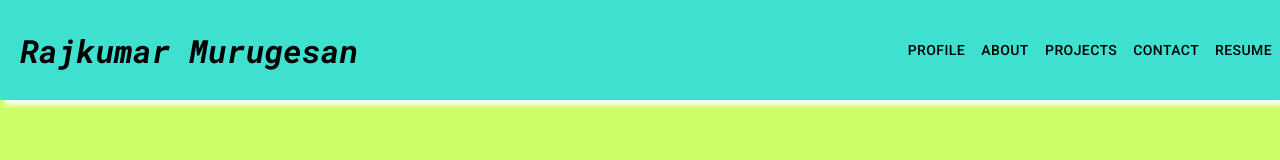
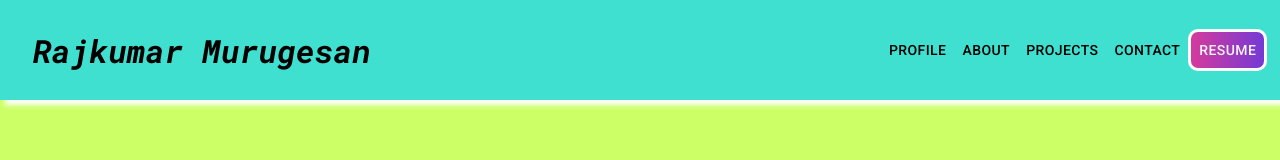
Before and after one commit to rajm688/resume-2, a React (Create React App) app: page / in a window 1280 px wide. Shown: the top 160 px of the page. Built offline with nearby package versions, Linux system fonts and the light colour scheme.

Commit message:
files added

```diff
--- a/src/App.css
+++ b/src/App.css
@@ -4,9 +4,9 @@
   top: 0;
   display: flex;
   margin-left: auto;
-  width: 100%;
+  width: 98%;
   height: 10vh;
-  padding: 10px 0;
+  padding: 10px 1%;
   align-items: center;
   justify-content: space-between;
   box-shadow: 5px 5px 5px white;
@@ -66,3 +66,9 @@
 #link {
   font-family: "Roboto Mono", monospace;
 }
+#resume{
+ background: linear-gradient(to left, #743ad5, #d53a9d);
+ color:whitesmoke;
+ border-radius: 10px;
+ border: solid  white;
+}
--- a/src/Navbar.js
+++ b/src/Navbar.js
@@ -19,7 +19,7 @@ export function Navbar() {
         <Button href="#Contact" color="inherit">
           Contact
         </Button>
-        <Button
+        <Button id="resume"
           href="https://drive.google.com/file/d/1sAxJo9PuNuvFaAfHfJRg0QzB4xSZc0fR/view?usp=sharing"
           target="_blank"
           color="inherit"
```
